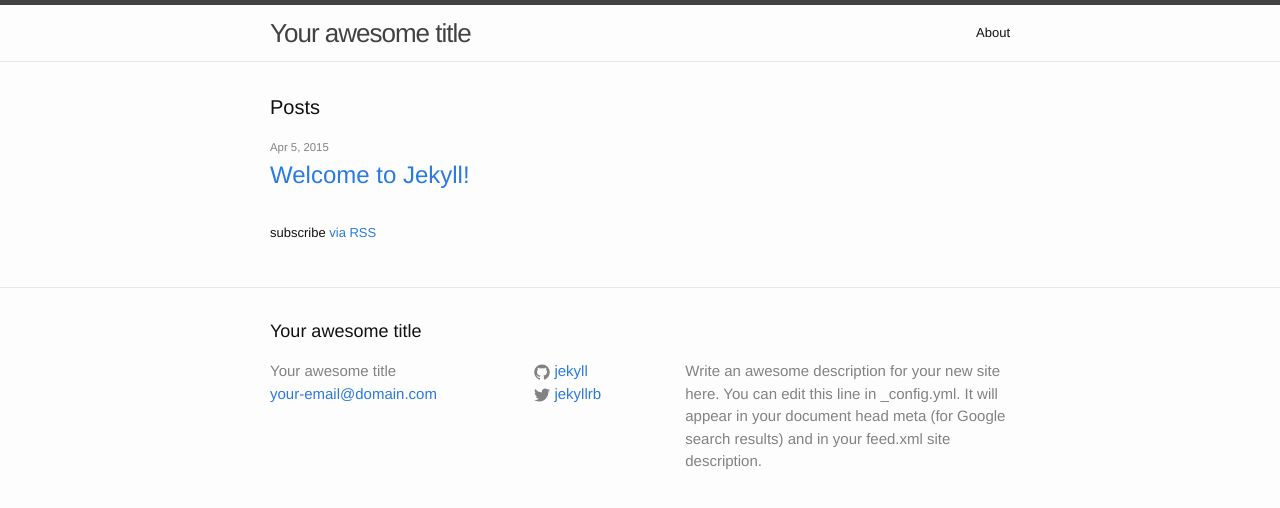
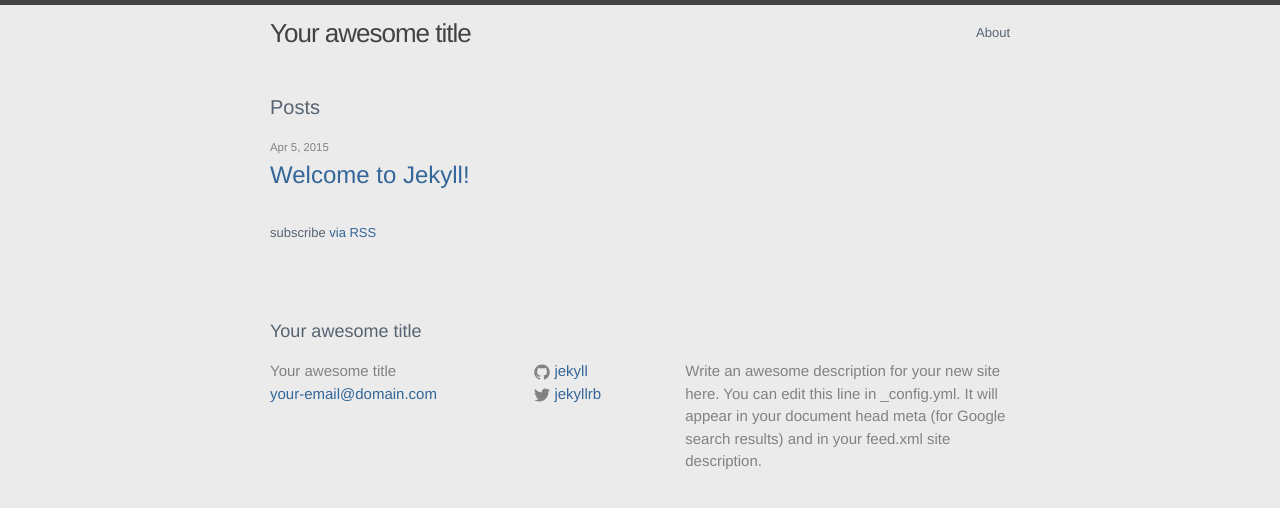
Before and after one commit to tiborsimon/tiborsimon.github.io, a Jekyll site: the page built from index.html, in a window 1280 px wide. Shown: the top 508 px of the page. Built offline with Jekyll 4.4.1, drawn with Linux system fonts in a browser that asks for light colours.

Commit message:
Changed background color

```diff
--- a/css/main.scss
+++ b/css/main.scss
@@ -13,9 +13,9 @@ $base-line-height: 1.5;
 
 $spacing-unit:     30px;
 
-$text-color:       #111;
-$background-color: #fdfdfd;
-$brand-color:      #2a7ae2;
+$text-color:       #566471;
+$background-color: #ebebeb;
+$brand-color:      #336699;
 
 $grey-color:       #828282;
 $grey-color-light: lighten($grey-color, 40%);
```
